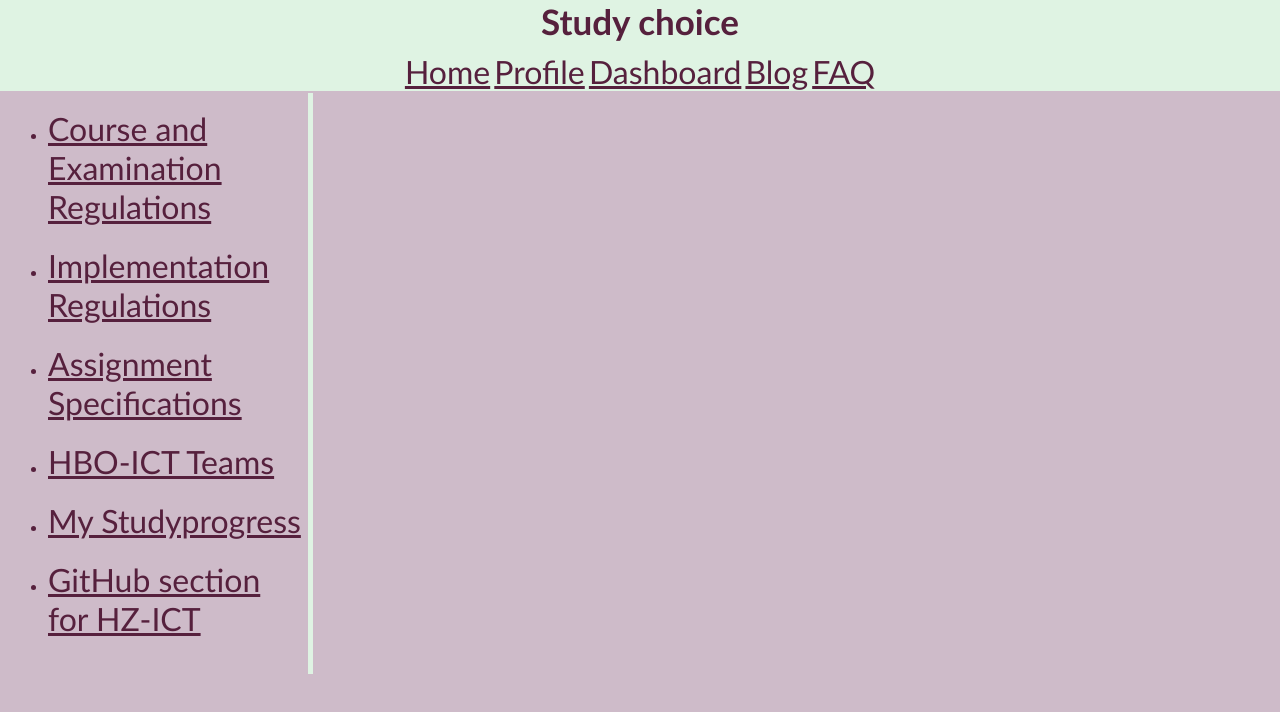
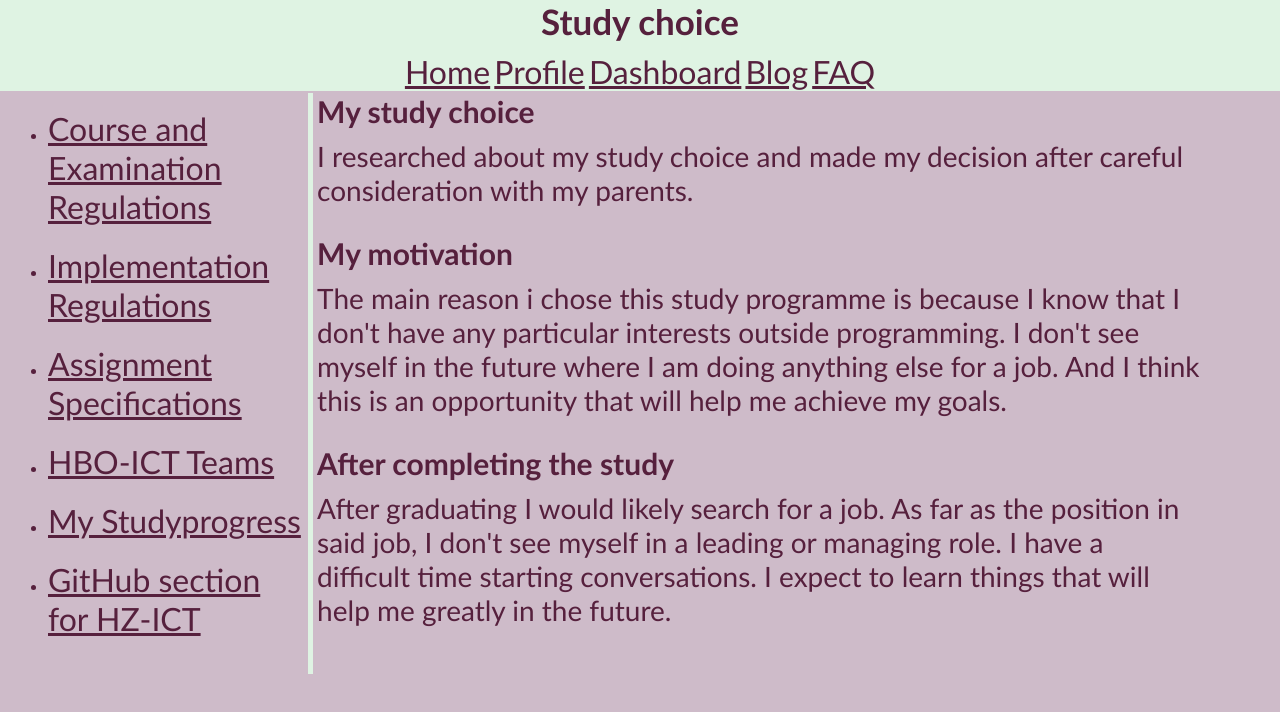
Before and after one commit to TonevS/TonevS.github.io, a plain HTML site: page blog-pages/study-choice.html in a window 1280 px wide. Drawn offline with Linux system fonts and the light colour scheme.

Commit message:
Version 0.05c

```diff
--- a/blog-pages/study-choice.html
+++ b/blog-pages/study-choice.html
@@ -40,7 +40,16 @@
         </div>
         <article>
             <section>
-
+                <h2>My study choice</h2>
+                <p>I researched about my study choice and made my decision after careful consideration with my parents.</p>
+            </section>
+            <section>
+                <h2>My motivation</h2>
+                <p>The main reason i chose this study programme is because I know that I don't have any particular interests outside programming. I don't see myself in the future where I am doing anything else for a job. And I think this is an opportunity that will help me achieve my goals.</p>
+            </section>
+            <section>
+                <h2>After completing the study</h2>
+                <p>After graduating I would likely search for a job. As far as the position in said job, I don't see myself in a leading or managing role. I have a difficult time starting conversations. I expect to learn things that will help me greatly in the future.</p>
             </section>
         </article>
     </main>
```
Also changed, not shown: blog-pages/programming-experience.html (+2 -1 lines).
